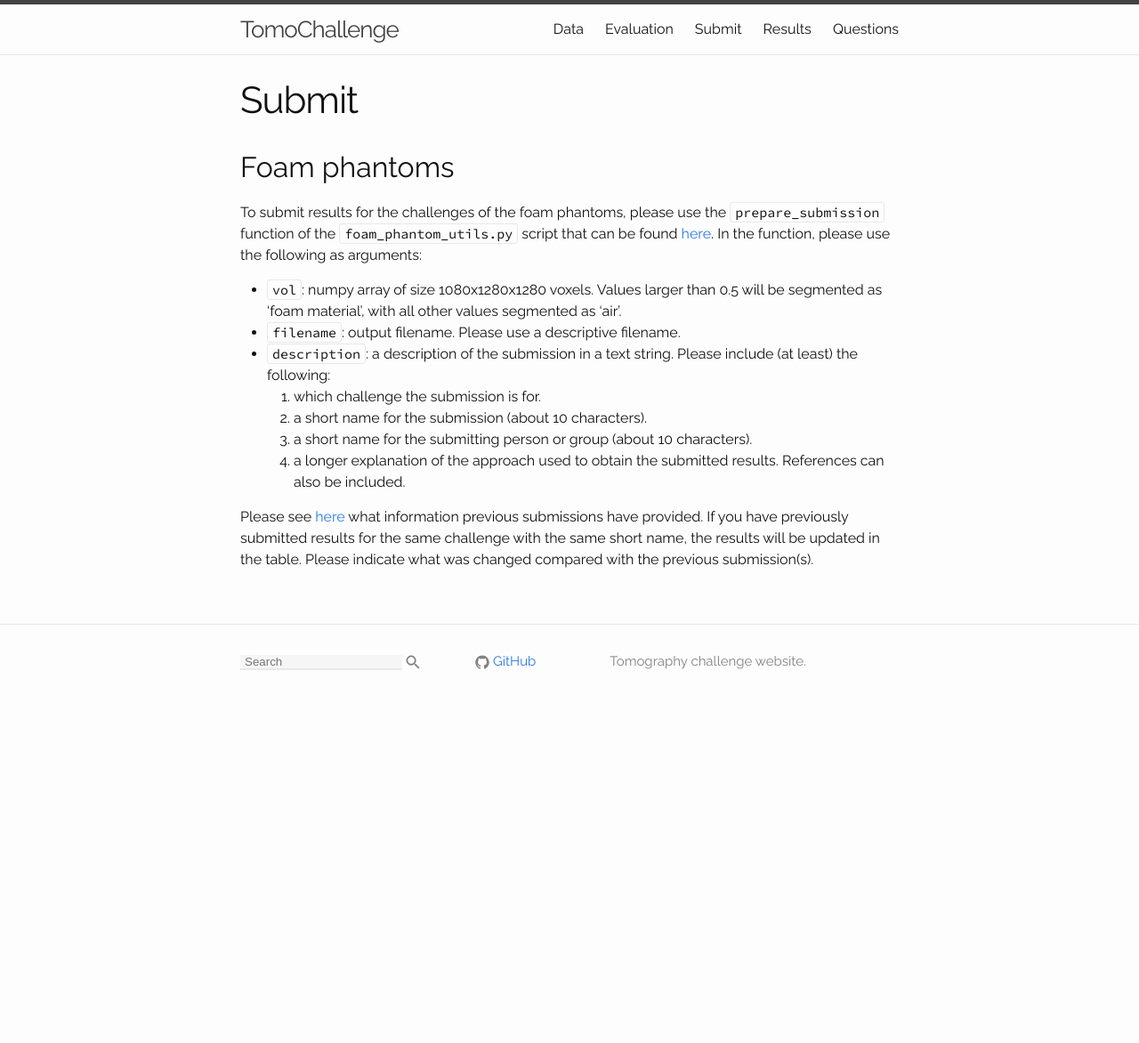
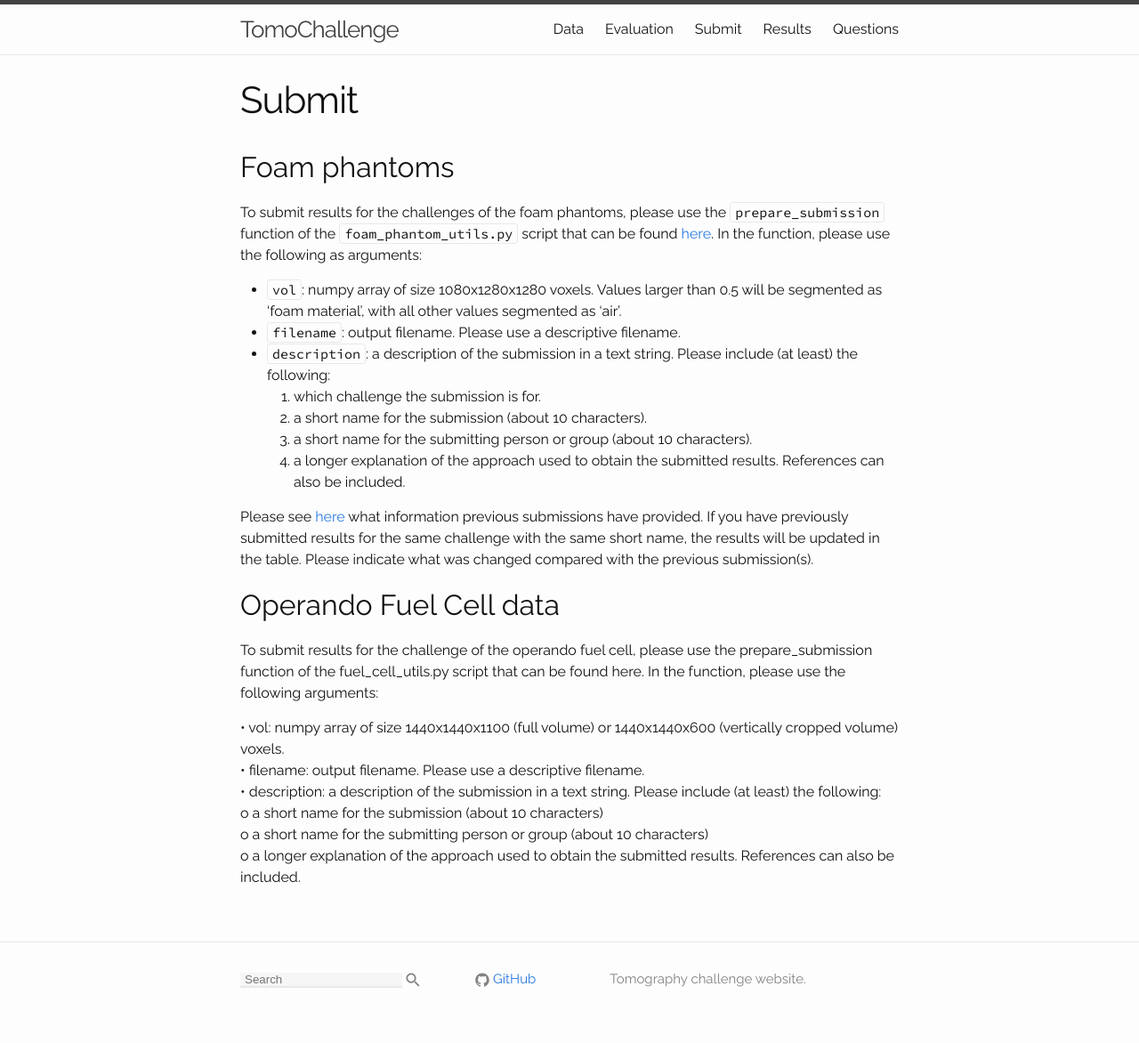
Before and after one commit to tomochallenge/tomochallenge.github.io, a Jekyll site: the page built from main_pages/60_submit.md, in a window 1280 px wide. Shown: the whole page at 89% size. Built offline with Jekyll 4.4.1, drawn with Linux system fonts in a browser that asks for light colours; before the commit the page ends 900 px from its top, so only the background shows below that.

Commit message:
Update 60_submit.md

```diff
--- a/main_pages/60_submit.md
+++ b/main_pages/60_submit.md
@@ -18,3 +18,14 @@ To submit results for the challenges of the foam phantoms, please use the `prepa
     4. a longer explanation of the approach used to obtain the submitted results. References can also be included.
 
 Please see [here](https://tomochallenge.github.io/results/) what information previous submissions have provided. If you have previously submitted results for the same challenge with the same short name, the results will be updated in the table. Please indicate what was changed compared with the previous submission(s).
+
+## Operando Fuel Cell data
+
+To submit results for the challenge of the operando fuel cell, please use the prepare_submission function of the fuel_cell_utils.py script that can be found here. In the function, please use the following arguments:
+
+•	vol: numpy array of size 1440x1440x1100 (full volume) or 1440x1440x600 (vertically cropped volume) voxels.
+•	filename: output filename. Please use a descriptive filename.
+•	description: a description of the submission in a text string. Please include (at least) the following:
+    o	a short name for the submission (about 10 characters)
+    o	a short name for the submitting person or group (about 10 characters)
+    o	a longer explanation of the approach used to obtain the submitted results. References can also be included.
```
